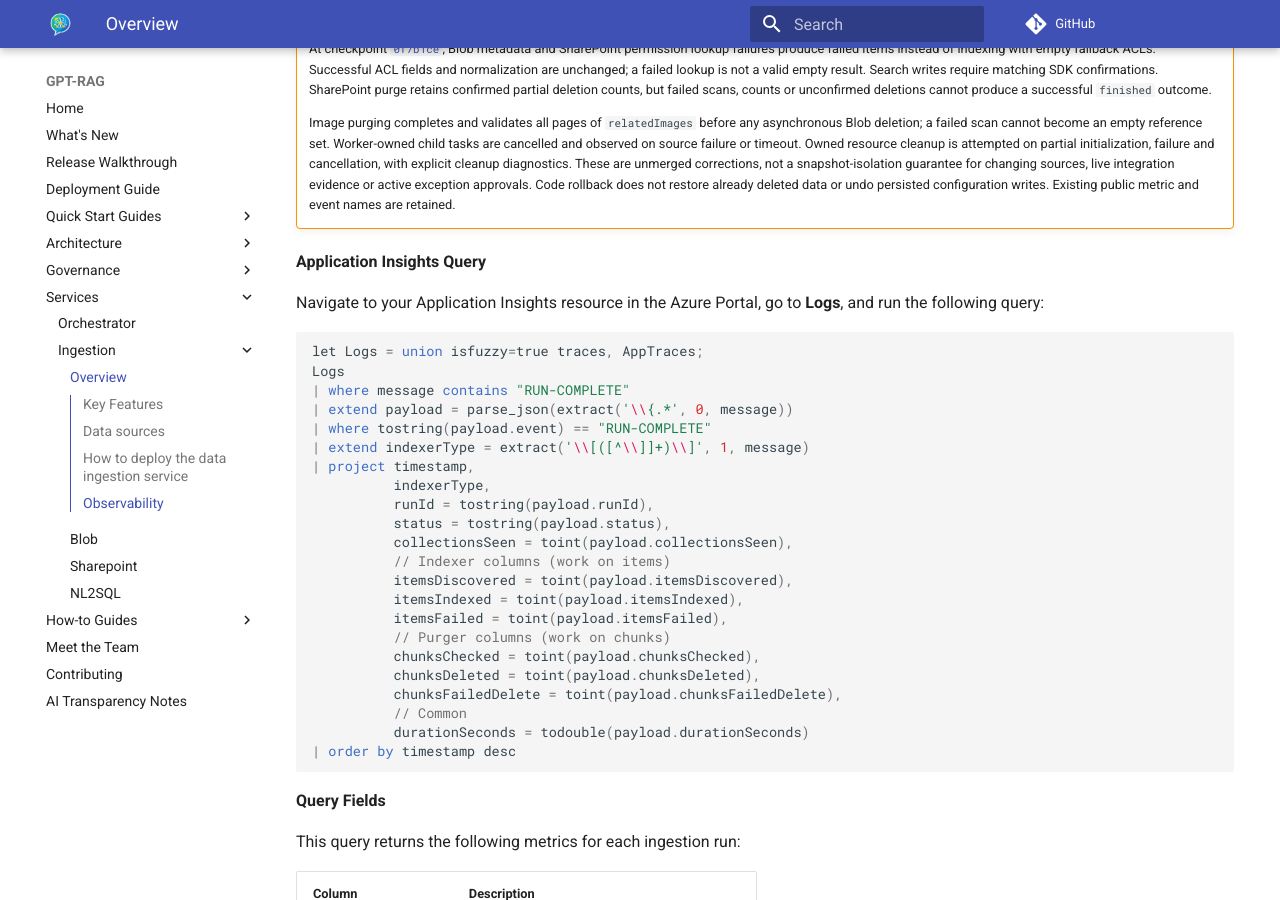
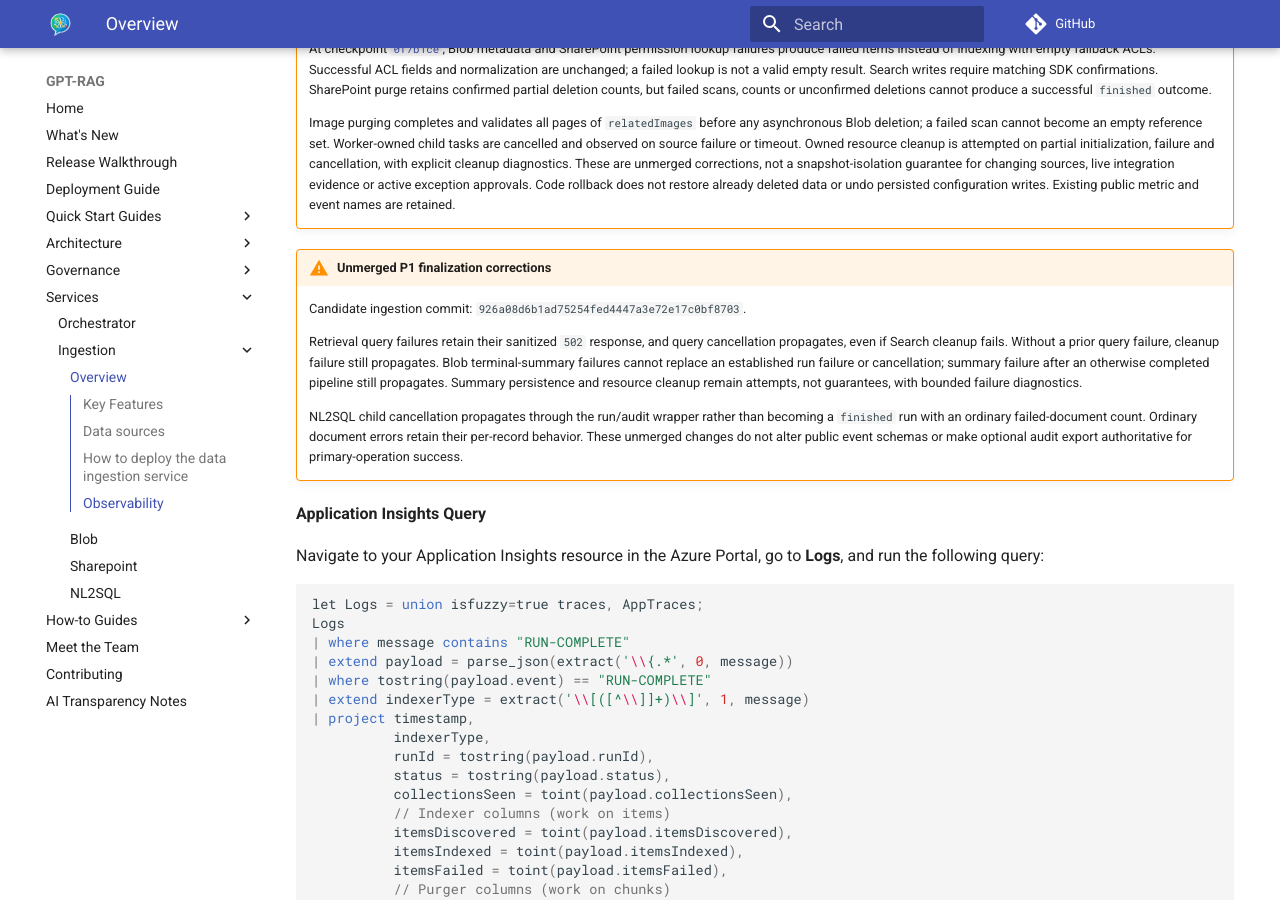
Before and after one commit to Azure/GPT-RAG, an MkDocs documentation site: the page built from docs/services_ingestion.md, in a window 1280 px wide and 900 px high, scrolled down 3050 px. Built offline with MkDocs 1.6.1 and Material for MkDocs 9.7.7, drawn with Linux system fonts in a browser that asks for light colours; comment, search, counter and statistics services are not loaded.

Commit message:
docs: pin unmerged P1 finalization corrections
Co-authored-by: Copilot App <223556219+Copilot@users.noreply.github.com>

```diff
--- a/docs/services_ingestion.md
+++ b/docs/services_ingestion.md
@@ -137,6 +137,23 @@ also do not establish successful writes to Azure AI Search.
     Code rollback does not restore already deleted data or undo persisted
     configuration writes. Existing public metric and event names are retained.
 
+!!! warning "Unmerged P1 finalization corrections"
+    Candidate ingestion commit: `926a08d6b1ad75254fed4447a3e72e17c0bf8703`.
+
+    Retrieval query failures retain their sanitized `502` response, and query
+    cancellation propagates, even if Search cleanup fails. Without a prior
+    query failure, cleanup failure still propagates. Blob terminal-summary
+    failures cannot replace an established run failure or cancellation;
+    summary failure after an otherwise completed pipeline still propagates.
+    Summary persistence and resource cleanup remain attempts, not guarantees,
+    with bounded failure diagnostics.
+
+    NL2SQL child cancellation propagates through the run/audit wrapper rather
+    than becoming a `finished` run with an ordinary failed-document count.
+    Ordinary document errors retain their per-record behavior. These unmerged
+    changes do not alter public event schemas or make optional audit export
+    authoritative for primary-operation success.
+
 **Application Insights Query**
 
 Navigate to your Application Insights resource in the Azure Portal, go to **Logs**, and run the following query:
```
Also changed, not shown: docs/howto_multimodality.md (+9 -0 lines), docs/howto_userfeedback.md (+11 -0 lines).
